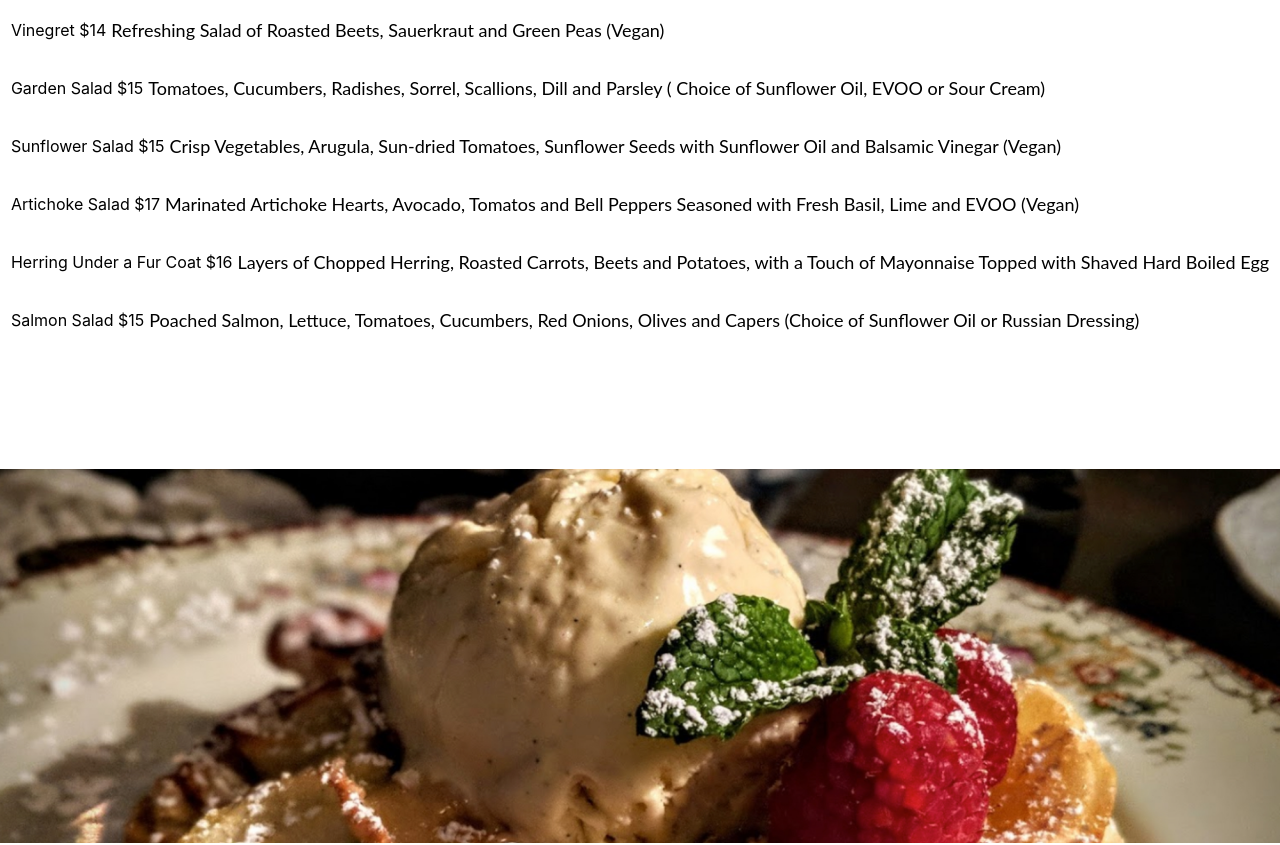
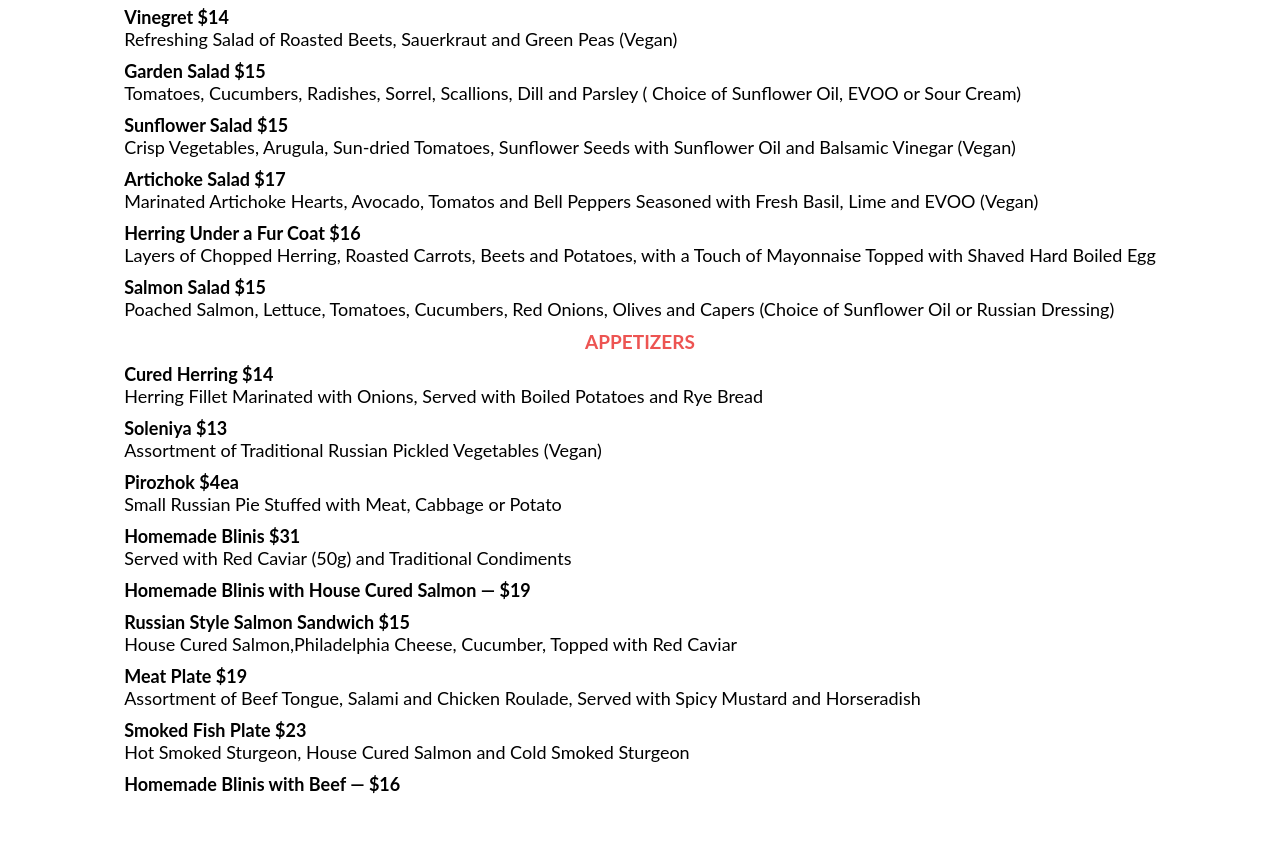
Before and after one commit to lizmoy/mari-vanna, a React (Create React App) app in the folder mari-vanna-website/: page / in a window 1280 px wide. Shown: the part 2400-3245 px from the top of the page. Built offline with nearby package versions, Linux system fonts and the light colour scheme.

Commit message:
add lunch appetizers

```diff
--- a/mari-vanna-website/src/App.css
+++ b/mari-vanna-website/src/App.css
@@ -224,13 +224,6 @@ a {
   width: 100%;
 }
 
-.lunchpage__menu {
-  display: flex;
-  flex-direction: column;
-  align-self: center;
-  margin-bottom: 120px;
-}
-
 .lunchpage__title {
   font-family: 'Lato', sans-serif;
   font-size: 30px;
@@ -242,17 +235,31 @@ a {
 
 .lunchpage__subtitle {
   font-family: 'Lato', sans-serif;
-  font-size: 20px;
+  font-size: 19px;
+  font-weight: bold;
   text-transform: uppercase;
   color:#ed5452;
+  text-align: center;
+  margin-bottom: 5px;
+}
+
+.lunchpage__menu {
+  display: flex;
+  flex-direction: column;
+  align-self: center;
+  margin-bottom: 120px;
+  margin-left: 90px;
+  margin-right: 90px;
 }
 
 .lunchpage__menu-item {
   display: flex;
-  align-items: center;
+  flex-direction: column;
+  justify-content: center;
+  margin: 10px;
 }
 
-.lunchpage__menu-item-bold {
+.lunchpage__menu-bold {
   font-family: 'Lato', sans-serif;
   font-size: 18px;
   font-weight: bold;
@@ -261,7 +268,7 @@ a {
 .lunchpage__menu-item-text {
   font-family: 'Lato', sans-serif;
   font-size: 18px;
-  margin-left: 5px;
+  margin: 0;
 }
 
 /* Footer */
--- a/mari-vanna-website/src/components/Lunch.js
+++ b/mari-vanna-website/src/components/Lunch.js
@@ -6,8 +6,9 @@ function Lunch() {
         <div className="lunchpage__container">
             <img src={lunchBanner} alt="" className="lunchpage__image"/>
             <div className="lunchpage__title">Lunch</div>
+            <div className="lunchpage__menu">
+                <div className="lunchpage__salads">
                     <div className="lunchpage__subtitle">Salads</div>
-            <div className="lunchpage__menu">
                     <div className="lunchpage__menu-item"><span className="lunchpage__menu-bold">Olivier Salad $14</span>
                         <p className="lunchpage__menu-item-text">Classical Russian Melange of Roasted Vegetables with a Choice of Bologna, Chicken or Vegetarian, Dressed with Mayonnaise</p>
                     </div>
@@ -30,6 +31,33 @@ function Lunch() {
                         <p className="lunchpage__menu-item-text">Poached Salmon, Lettuce, Tomatoes, Cucumbers, Red Onions, Olives and Capers (Choice of Sunflower Oil or Russian Dressing)</p>
                     </div>
                 </div>
+                <div className="lunchpage__appetizers">
+                    <div className="lunchpage__subtitle">Appetizers</div>
+                    <div className="lunchpage__menu-item"><span className="lunchpage__menu-bold">Cured Herring $14</span>
+                        <p className="lunchpage__menu-item-text">Herring Fillet Marinated with Onions, Served with Boiled Potatoes and Rye Bread</p>
+                    </div>
+                    <div className="lunchpage__menu-item"><span className="lunchpage__menu-bold">Soleniya $13</span>
+                        <p className="lunchpage__menu-item-text">Assortment of Traditional Russian Pickled Vegetables (Vegan)</p>
+                    </div>
+                    <div className="lunchpage__menu-item"><span className="lunchpage__menu-bold">Pirozhok $4ea</span>
+                        <p className="lunchpage__menu-item-text">Small Russian Pie Stuffed with Meat, Cabbage or Potato</p>
+                    </div>
+                    <div className="lunchpage__menu-item"><span className="lunchpage__menu-bold">Homemade Blinis $31</span>
+                        <p className="lunchpage__menu-item-text">Served with Red Caviar (50g) and Traditional Condiments</p>
+                    </div>
+                    <div className="lunchpage__menu-item"><span className="lunchpage__menu-bold">Homemade Blinis with House Cured Salmon — $19</span></div>
+                    <div className="lunchpage__menu-item"><span className="lunchpage__menu-bold">Russian Style Salmon Sandwich $15</span>
+                        <p className="lunchpage__menu-item-text">House Cured Salmon,Philadelphia Cheese, Cucumber, Topped with Red Caviar</p>
+                    </div>
+                    <div className="lunchpage__menu-item"><span className="lunchpage__menu-bold">Meat Plate $19</span>
+                        <p className="lunchpage__menu-item-text">Assortment of Beef Tongue, Salami and Chicken Roulade, Served with Spicy Mustard and Horseradish</p>
+                    </div>
+                    <div className="lunchpage__menu-item"><span className="lunchpage__menu-bold">Smoked Fish Plate $23 </span>
+                        <p className="lunchpage__menu-item-text">Hot Smoked Sturgeon, House Cured Salmon and Cold Smoked Sturgeon</p>
+                    </div>
+                    <div className="lunchpage__menu-item"><span className="lunchpage__menu-bold">Homemade Blinis with Beef — $16</span></div>
+                </div>
+            </div>
         </div>
     )
 }
```
Lines whose indentation alone changed are shown as unchanged.
